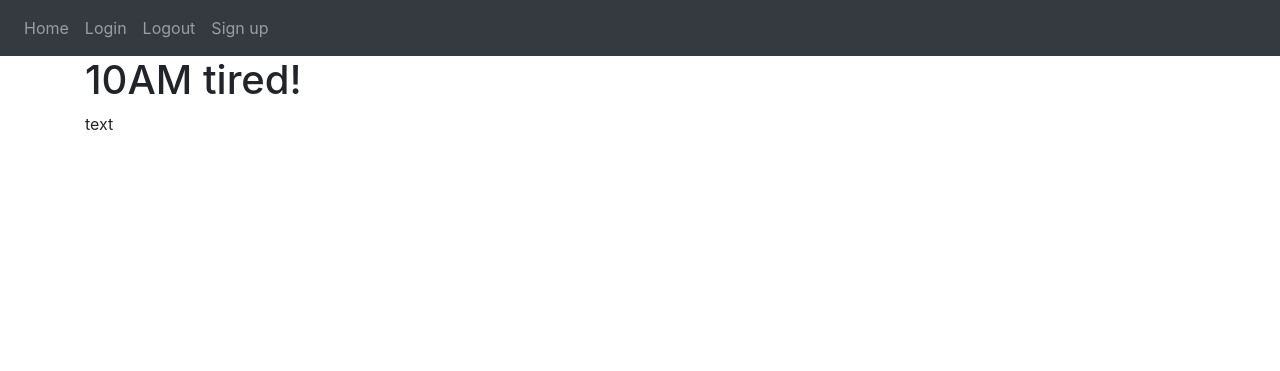
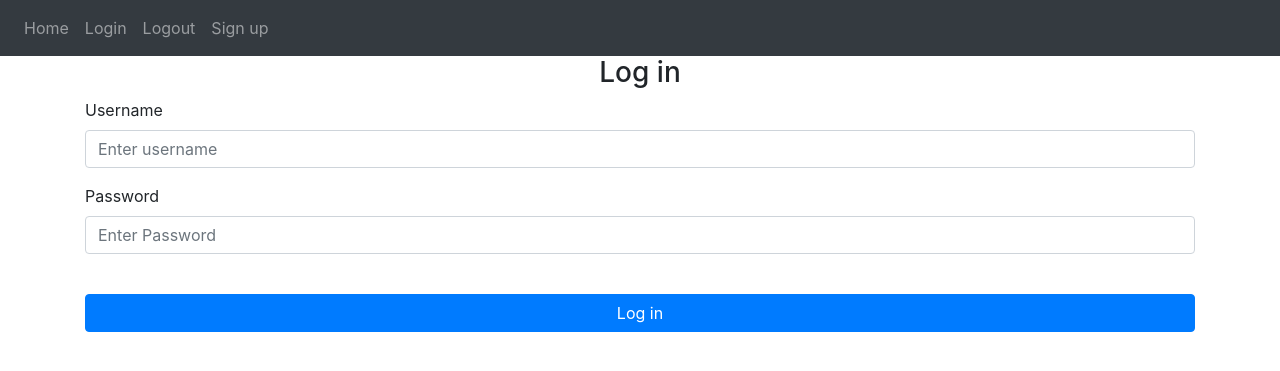
Before and after one commit to Peng-Yujie/Tireder, a Flask app: page /login in a window 1280 px wide. Shown: the top 371 px of the page. Run offline with Flask 3, Linux system fonts and the light colour scheme; parts of the project's set-up code (start-up, migrations or seed data) failed here and were passed over; some libraries are stand-ins or nearby versions.

Commit message:
Login System

```diff
--- a/tired/web/__init__.py
+++ b/tired/web/__init__.py
@@ -1,9 +1,29 @@
 from flask import Flask
+from pymongo.mongo_client import MongoClient
+from flask_login import LoginManager
+
+# link to mongodb
+db_uri = "mongodb+srv://ypeng24:CPSC1280@cluster0.aie0apy.mongodb.net/?retryWrites=true&w=majority"
+client = MongoClient(db_uri)
+db = client['tireder_db']
+user_collection = db['users']
 
 
 def create_app():
     app = Flask(__name__)
     app.config['SECRET_KEY'] = 'CPSC1280'
+    app.config['MONGODB_SETTINGS'] = {
+        'db': 'tireder_db',
+        'host': db_uri
+    }
+
+    login_manager = LoginManager()
+    login_manager.login_view = 'auth.login'
+    login_manager.init_app(app)
+
+    @login_manager.user_loader
+    def load_user(uid):
+        return user_collection.find_one({"id": uid})
 
     from .views import views
     from .auth import auth
--- a/tired/web/auth.py
+++ b/tired/web/auth.py
@@ -1,20 +1,65 @@
-from flask import Blueprint, render_template
+from flask import Blueprint, render_template, request, flash, url_for, redirect
+from flask_login import login_user, login_required, logout_user, current_user
+from . import user_collection
+from .models import User
+from werkzeug.security import generate_password_hash, check_password_hash
 
 auth = Blueprint('auth', __name__)
 
 
-@auth.route('/login')
+@auth.route('/login', methods=['GET', 'POST'])
 def login():
+    if request.method == 'POST':
+        username = request.form.get('username')
+        password = request.form.get('password')
+
+        # check if username exists in database
+        user = user_collection.find_one({"username": username})
+        if user:
+            # check if password is correct
+            if check_password_hash(user['password'], password):
+                flash('Logged in successfully!', category='success')
+                login_user(user, remember=True)
+                return redirect(url_for('views.home'))
+            else:
+                flash('Incorrect password, try again.', category='error')
+        else:
+            flash('Username does not exist.', category='error')
+
     return render_template("login.html", text="text")
-    # TODO: text="text" is a variable that can be used in the html file
-    # we can use this to pass in a variable to the html file
 
 
 @auth.route('/logout')
+@login_required
 def logout():
+    logout_user()
     return render_template("logout.html")
 
 
-@auth.route('/signup')
+@auth.route('/signup', methods=['GET', 'POST'])
 def signup():
+    # TODO: send data to database
+    if request.method == 'POST':
+        username = request.form.get('username')  # Gets the username from the form
+        password1 = request.form.get('password1')  # Gets the password from the form
+        password2 = request.form.get('password2')
+
+        # check if username exists in database
+        user = user_collection.find_one({"username": username})
+        if user:
+            flash('Username already exists.', category='error')
+        elif len(username) < 2:
+            flash('Username too short.', category='error')
+        elif password1 != password2:
+            flash('Passwords don\'t match.', category='error')
+        elif len(password1) < 8:
+            flash('Password must be at least 8 characters.', category='error')
+        else:
+            # Add user to database
+            new_user = User(username=username, password=generate_password_hash(password1, method='pbkdf2:sha256'))
+            user_collection.insert_one(new_user.__to_dict__())
+            flash('Account created!', category='success')
+            login_user(new_user, remember=True)
+            return redirect(url_for('views.home'))
+
     return render_template("signup.html")
--- a/tired/web/templates/base.html
+++ b/tired/web/templates/base.html
@@ -32,6 +32,29 @@
                         </div>
                 </div>
         </nav>
+        <!--Display flash messages if exist-->
+        {% with messages = get_flashed_messages(with_categories=true) %}
+        {% if messages %}
+                {% for category, message in messages %}
+                        {% if category == 'error' %}
+                                <div class="alert alert-danger alert-dismissible fade show" role="alert">
+                                        {{ message }}
+                                        <button type="button" class="close" data-dismiss="alert">
+                                                <span aria-hidden="true">&times;</span>
+                                        </button>
+                                </div>
+                        {% else %}
+                                <div class="alert alert-success alert-dismissible fade show" role="alert">
+                                        {{ message }}
+                                        <button type="button" class="close" data-dismiss="alert">
+                                                <span aria-hidden="true">&times;</span>
+                                        </button>
+                                </div>
+                        {% endif %}
+                {% endfor %}
+        {% endif %}
+        {% endwith %}
+
         <div class="container">
                 {% block content %} {% endblock %}
         </div>
--- a/tired/web/templates/login.html
+++ b/tired/web/templates/login.html
@@ -1,6 +1,33 @@
+<!--extends "base.html"-->
 {% extends "base.html" %}
+<!--title-->
 {% block title %}Login{% endblock %}
+<!--content-->
 {% block content %}
-<h1>10AM tired!</h1>
-{{ text }}
+<form method="POST">
+    <h3 align="center">Log in</h3>
+    <div class="form-group">
+        <label for="username">Username</label>
+        <input
+                type="text"
+                class="form-control"
+                id="username"
+                name="username"
+                placeholder="Enter username"
+        />
+    </div>
+    <div class="form-group">
+        <label for="password">Password</label>
+        <input
+                type="password"
+                class="form-control"
+                id="password"
+                name="password"
+                placeholder="Enter Password"
+        />
+    </div>
+    <br />
+    <button type="submit" class="btn btn-primary btn-block">Log in</button>
+</form>
+
 {% endblock %}
--- a/tired/web/templates/logout.html
+++ b/tired/web/templates/logout.html
@@ -1,3 +1,5 @@
 {% extends "base.html" %}
 {% block title %}Logout{% endblock %}
-{% block content %}<h1>1PM tired!</h1>{% endblock %}
+{% block content %}
+
+{% endblock %}
--- a/tired/web/views.py
+++ b/tired/web/views.py
@@ -1,8 +1,10 @@
 from flask import Blueprint, render_template
+from flask_login import login_required, current_user
 
 views = Blueprint('views', __name__)
 
 
 @views.route('/')
+@login_required
 def home():
     return render_template("home.html")
```
Also changed, not shown: tired/web/models.py (+16 -0 lines), tired/web/templates/signup.html (+39 -1 lines).
